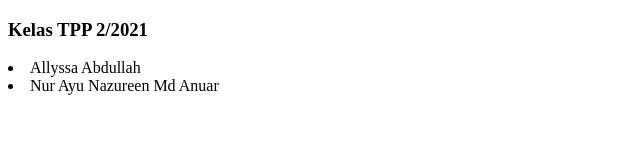
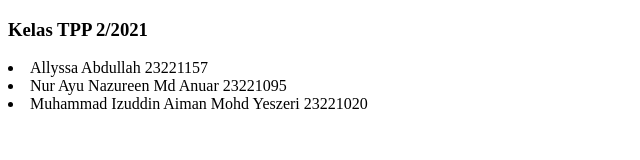
Before and after one commit to zureenanr/data-student, a plain HTML site: page index.html in a window 1280 px wide. Shown: the whole page, without its empty margins (0-640 px from the left). Drawn offline with Linux system fonts and the light colour scheme.

Commit message:
perubahan pada index.html

```diff
--- a/index.html
+++ b/index.html
@@ -8,7 +8,8 @@
 </head>
 <body>
     <h3>Kelas TPP 2/2021</h3>
-    <li>Allyssa Abdullah</li>
-    <li>Nur Ayu Nazureen Md Anuar</li>
+    <li>Allyssa Abdullah 23221157</li>
+    <li>Nur Ayu Nazureen Md Anuar 23221095</li>
+    <li>Muhammad Izuddin Aiman Mohd Yeszeri 23221020</li>
 </body>
 </html>
```
